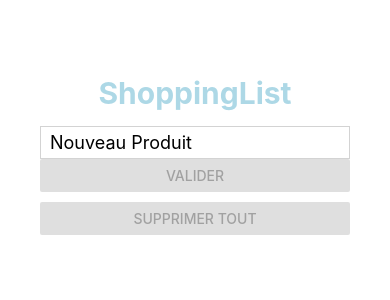
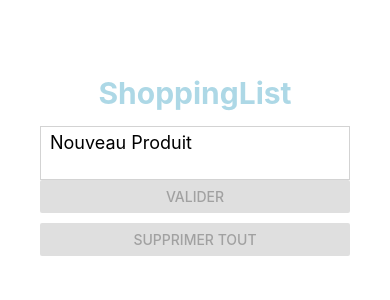
Before and after one commit to quentinM22/Udemy-Cours-ReactNative-ShoppingList, a React Native app: screen / in a window 390 px wide. Shown: the top 300 px of the page. Built offline with nearby package versions, Linux system fonts and the light colour scheme.

Commit message:
feat: input

```diff
--- a/components/AddProducts.js
+++ b/components/AddProducts.js
@@ -13,7 +13,7 @@ const handlePress = () => {
     setProduct('')
 }
 useEffect(() => {
-    if (product.length >= 2 && product.length <= 15 ) {
+    if (product.length >= 2 && product.length <= 15) {
         setBtnDis(false)
     }else{
         setBtnDis(true)
@@ -23,6 +23,8 @@ useEffect(() => {
     <View >
     <View style={styles.intputContainer}>
          <TextInput
+         multiline
+         maxLength={15}
         style={[styles.textInput, error ? styles.errorBorderColor : styles.defaultBorderColor ]}
         placeholder="Nouveau Produit"
         onChangeText={inputHandler}
@@ -30,8 +32,6 @@ useEffect(() => {
     />
     <Button title="Valider" onPress={handlePress} color={ btnDis ?  "lightgray" : "#add8e6"} disabled={btnDis}/>
     </View>
-    {error && <Text style={styles.msgError}>Minimum 2 caractères</Text> }
-
 </View>
   )
 }
```
